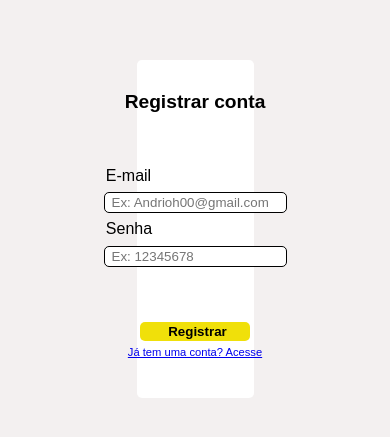
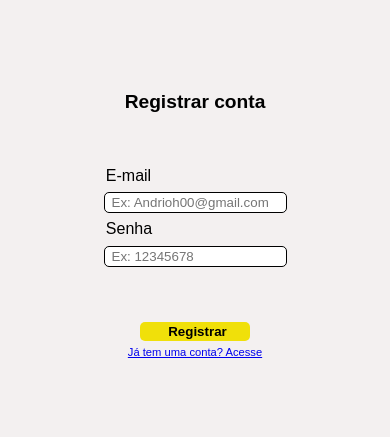
Before and after one commit to Andrioh/EmAndamento, a plain HTML site: page LoginTest/frontend/Html/registro.html in a window 390 px wide. Shown: the part 193-630 px from the top of the page. Drawn offline with Linux system fonts and the light colour scheme.

Commit message:
mediaquery

```diff
--- /dev/null
+++ b/LoginTest/frontend/Css/mediaquery.css
@@ -0,0 +1,5 @@
+@media screen and (max-width: 700px){
+    main{
+        background-color: transparent;
+    }
+}
--- a/LoginTest/frontend/Html/registro.html
+++ b/LoginTest/frontend/Html/registro.html
@@ -5,6 +5,7 @@
     <meta name="viewport" content="width=device-width, initial-scale=1.0">
     <title>Login - Test</title>
     <link rel="stylesheet" href="../Css/style.css">
+    <link rel="stylesheet" href="../Css/mediaquery.css">
     <script defer src="../Js/registro.js"></script>
 </head>
 <body>
```
Also changed, not shown: LoginTest/frontend/Html/index.html (+1 -0 lines), LoginTest/frontend/Html/login.html (+1 -1 lines).
